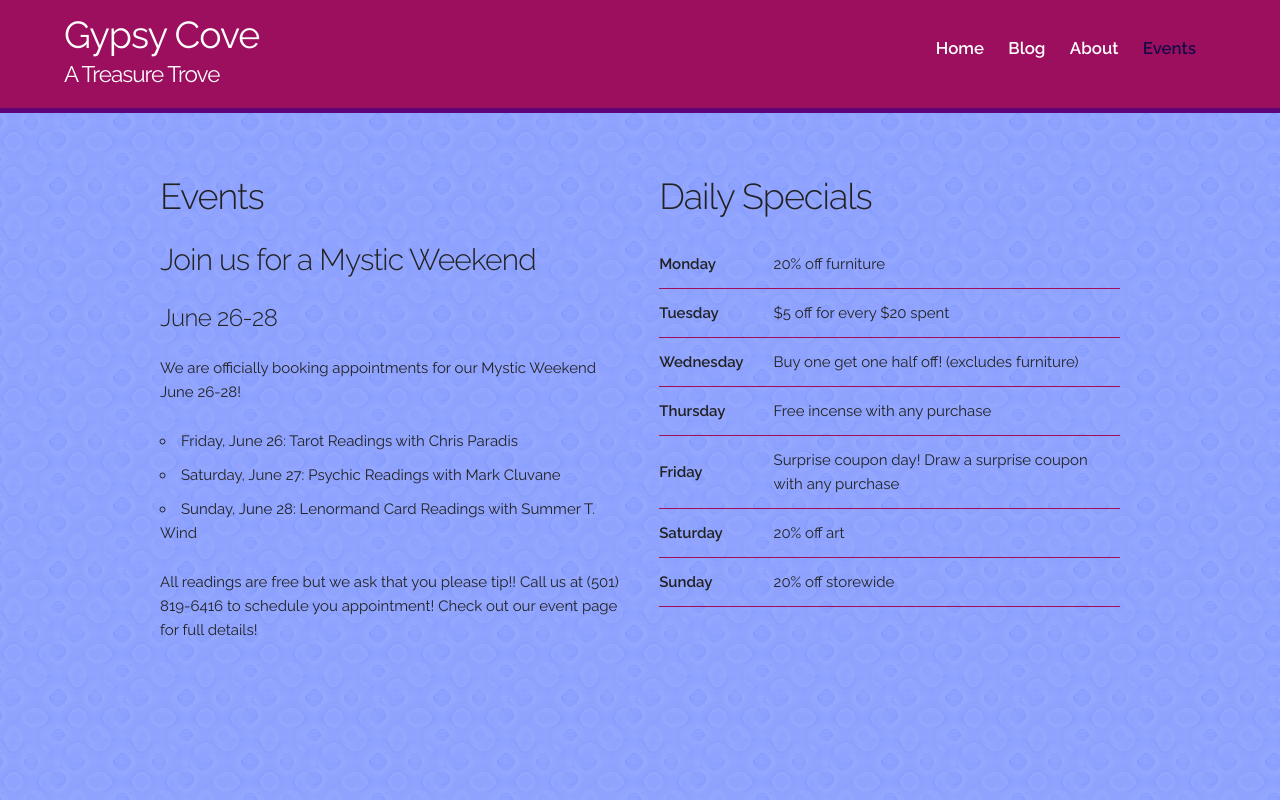
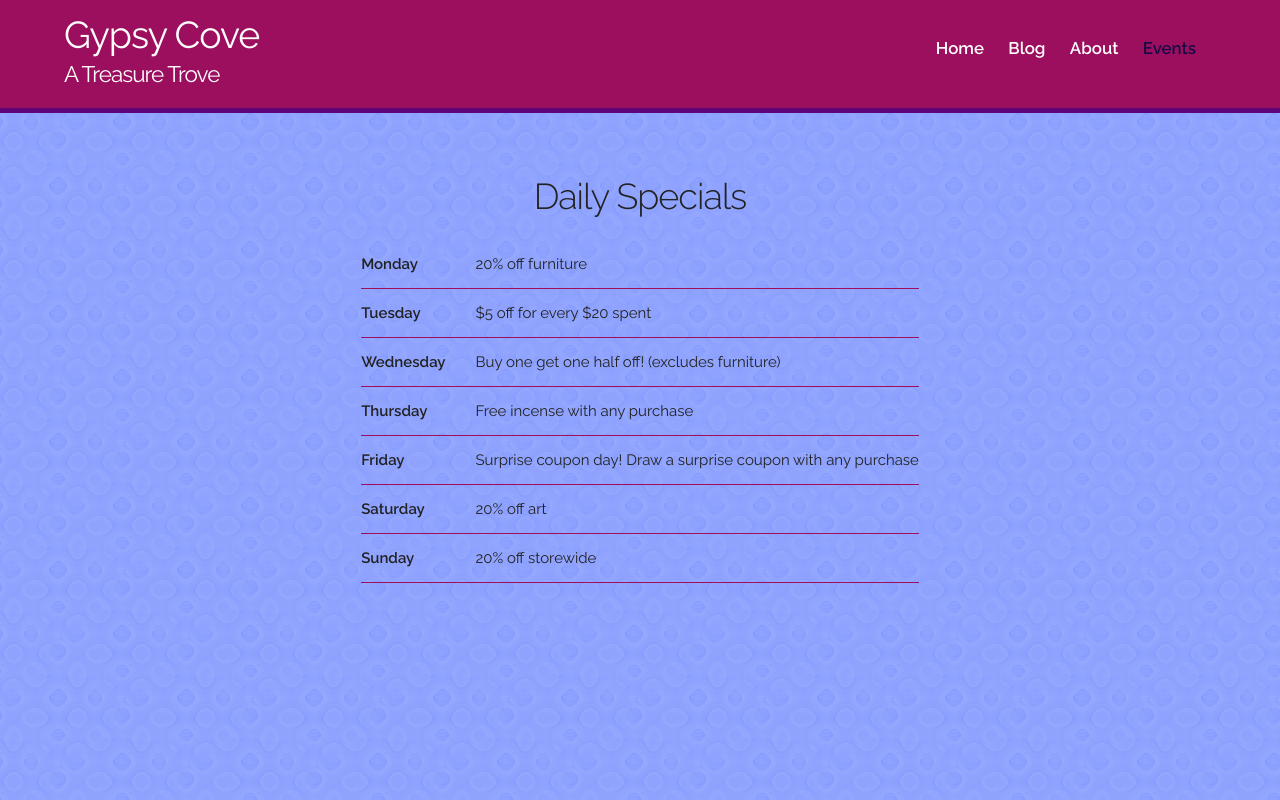
Before and after one commit to Waveharp/Gypsy-Cove, a plain HTML site: page events.html in a window 1280 px wide. Drawn offline with Linux system fonts and the light colour scheme.

Commit message:
Tweaked events page css

```diff
--- a/css/custom.css
+++ b/css/custom.css
@@ -155,6 +155,19 @@ div img {
 
 
 
+/* PAGE: EVENTS */
+
+.specials {
+  padding: 0 10px 10px 10px;
+}
+
+
+.specials h3 {
+  text-align: center;
+}
+
+
+
 /* PAGE: ABOUT */
 
 .hours,
--- a/events.html
+++ b/events.html
@@ -51,22 +51,12 @@
     </header>
 
 <!--  PAGE CONTENT  -->
-  <div class="container content">
+<!--   <div class="container content">
     <div class="row">
       <div class="one-half column">
-        <h3>Events</h3>
-        <h4>Join us for a Mystic Weekend</h4>
-        <h5>June 26-28</h5>
-        <p>We are officially booking appointments for our Mystic Weekend June 26-28!</p>
-        <ul>
-          <li>Friday, June 26: Tarot Readings with Chris Paradis</li>
-          <li>Saturday, June 27: Psychic Readings with Mark Cluvane</li>
-          <li>Sunday, June 28: Lenormand Card Readings with Summer T. Wind</li>
-        </ul>
-        <p>All readings are free but we ask that you please tip!! Call us at (501) 819-6416 to schedule you appointment! Check out our event page for full details!</p>
-      </div>
+      </div> -->
 
-      <div class="one-half column">
+      <div class="twelve columns specials">
         <h3>Daily Specials</h3>
         <table>
           <tbody>
```
Also changed, not shown: css/responsive.css (+5 -8 lines).
